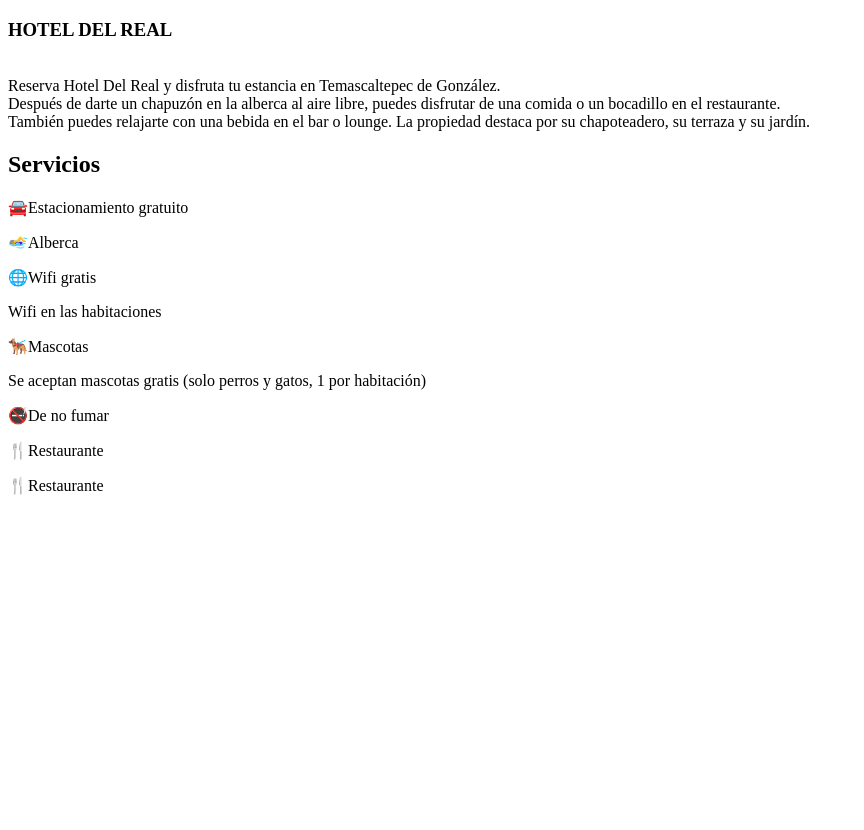
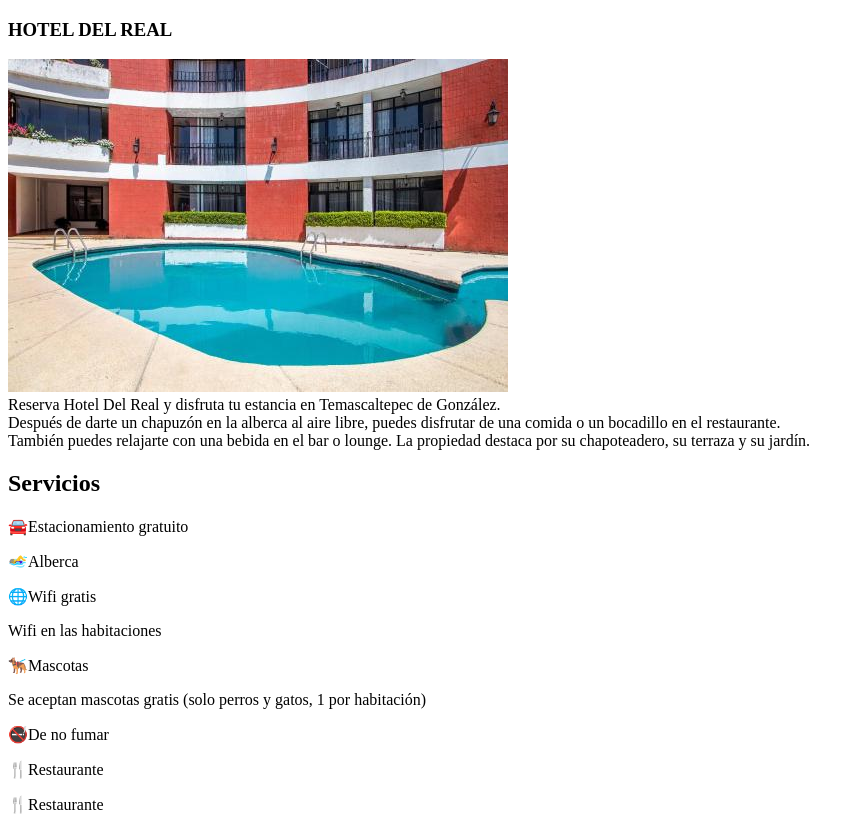
Before and after one commit to Dana12beep/proyecto, a plain HTML site: page hotel1.html in a window 1280 px wide. Shown: the whole page, without its empty margins (0-864 px from the left). Before the commit the page ends 800 px from the top, so only its background shows below. Drawn offline with Linux system fonts and the light colour scheme.

Commit message:
Update hotel1.html

```diff
--- a/hotel1.html
+++ b/hotel1.html
@@ -10,7 +10,7 @@
 
     <h3>HOTEL DEL REAL</h3>
 
-        <img src="2095_level/img/real.jpg" alt="">
+        <img src="proyecto/img/real.jpg" alt="">
 
     <br>Reserva Hotel Del Real y disfruta tu estancia en Temascaltepec de González. </br>Después de darte un chapuzón en la alberca al aire libre, puedes disfrutar de una comida o un bocadillo en el restaurante.</br> También puedes relajarte con una bebida en el bar o lounge. La propiedad destaca por su chapoteadero, su terraza y su jardín. </br></p>
     <h2>Servicios</h2>
```
